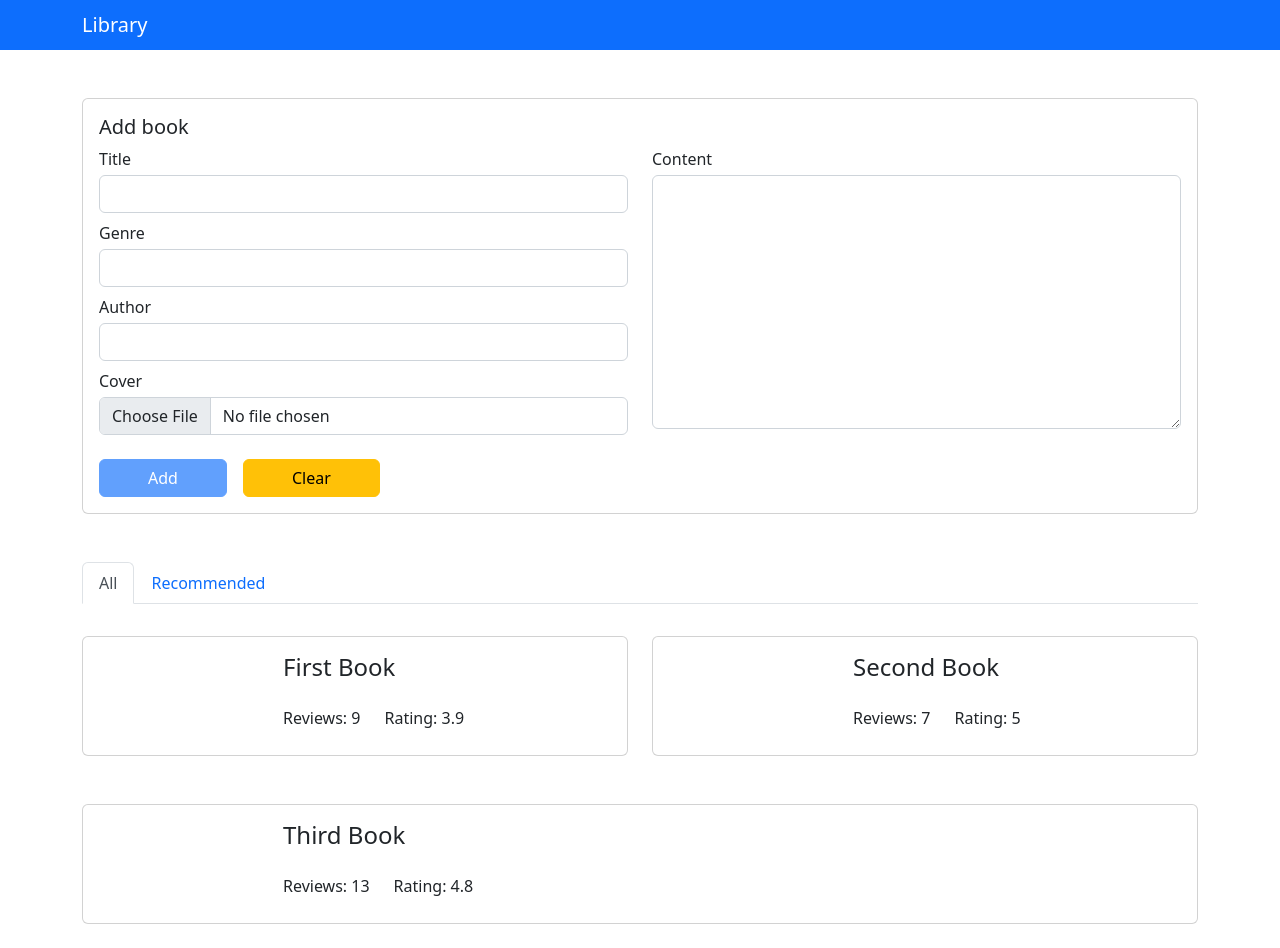
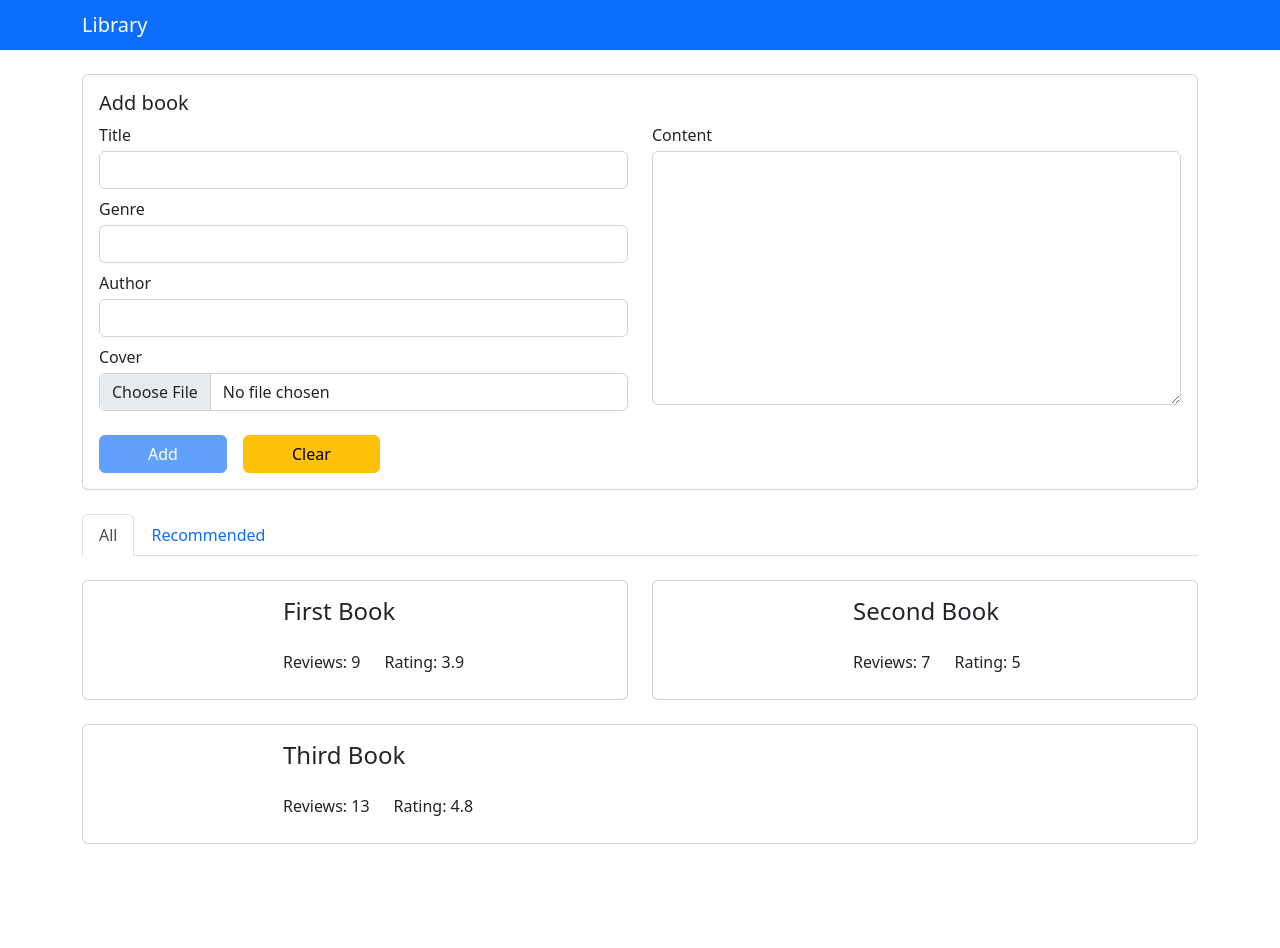
Before and after one commit to CyberAndrii/Library, an Angular app in the folder frontend/: page / in a window 1280 px wide. After the commit the page ends 868 px from the top, so only its background shows below. Built offline with nearby package versions, Linux system fonts and the light colour scheme.

Commit message:
Better margin sizes

```diff
--- a/frontend/src/modules/app/components/app/app.component.html
+++ b/frontend/src/modules/app/components/app/app.component.html
@@ -1,4 +1,4 @@
-<nav class="navbar navbar-dark bg-primary mb-5">
+<nav class="navbar navbar-dark bg-primary mb-4">
   <div class="container">
     <span class="navbar-brand mb-0 h1">Library</span>
   </div>
--- a/frontend/src/modules/book/components/book-list-item/book-list-item.component.html
+++ b/frontend/src/modules/book/components/book-list-item/book-list-item.component.html
@@ -1,4 +1,4 @@
-<div class="card my-4" style="min-width: 480px; height: 120px">
+<div class="card mt-4" style="min-width: 480px; height: 120px">
   <div class="row">
     <div class="col-auto" style="width: 200px">
       <img [src]="cover" class="img-fluid" alt="">
--- a/frontend/src/modules/book/pages/books-page/books-page.component.html
+++ b/frontend/src/modules/book/pages/books-page/books-page.component.html
@@ -1,6 +1,6 @@
 <add-book-card></add-book-card>
 
-<ul ngbNav #nav="ngbNav" [(activeId)]="activeTab" class="nav-tabs mt-5">
+<ul ngbNav #nav="ngbNav" [(activeId)]="activeTab" class="nav-tabs mt-4">
   <li [ngbNavItem]="0">
     <a ngbNavLink>All</a>
     <ng-template ngbNavContent>
@@ -20,4 +20,4 @@
   </li>
 </ul>
 
-<div [ngbNavOutlet]="nav" class="mt-2"></div>
+<div [ngbNavOutlet]="nav" class="mb-4"></div>
```
